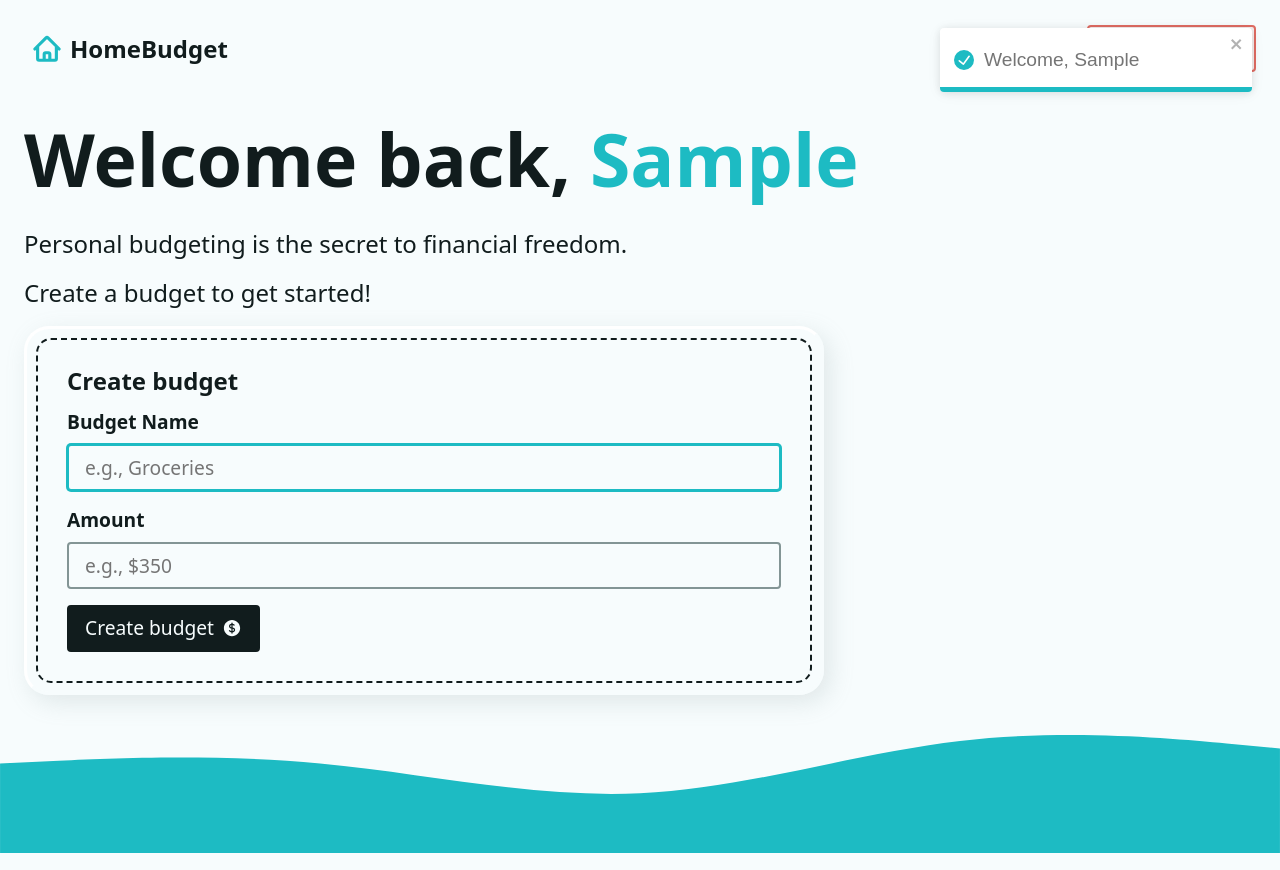
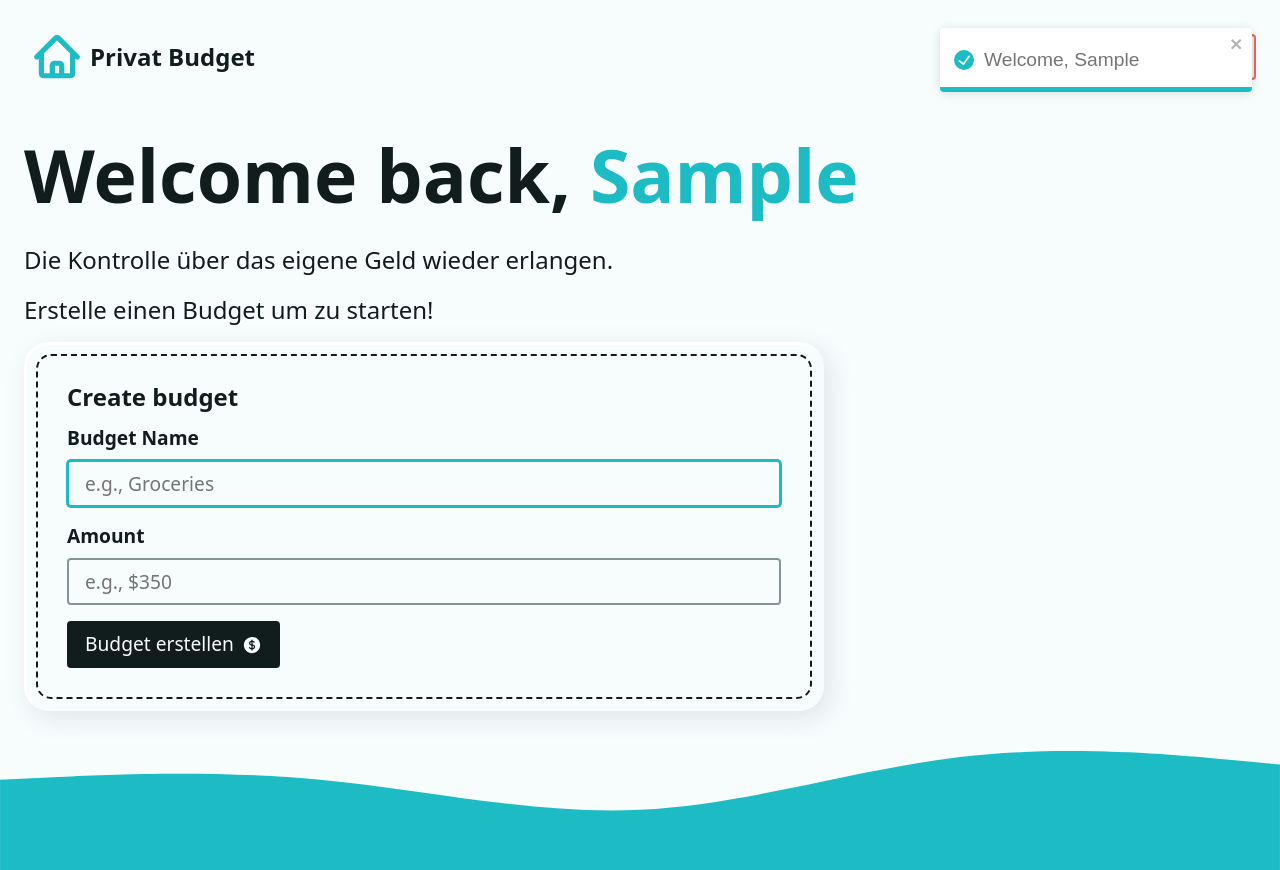
Before and after one commit to AfyonluDev/BudgetApp, a React (Vite) app: page / in a window 1280 px wide. Both pictures are taken after typing "Sample" into the empty fields and a click on the button "Benutzerkonto erstellen". Built offline with nearby package versions, Linux system fonts and the light colour scheme.

Commit message:
Einiges auf deutsch umgestellt.

```diff
--- a/src/components/AddBudgetForm.jsx
+++ b/src/components/AddBudgetForm.jsx
@@ -59,7 +59,7 @@ const AddBudgetForm = () => {
           {
             isSubmitting ? <span>Submitting…</span> : (
               <>
-                <span>Create budget</span>
+                <span>Budget erstellen</span>
                 <CurrencyDollarIcon width={20} />
               </>
             )
--- a/src/components/Nav.jsx
+++ b/src/components/Nav.jsx
@@ -14,8 +14,8 @@ const Nav = ({ userName }) => {
         to="/"
         aria-label="Go to home"
       >
-        <img src={logomark} alt="" height={30} />
-        <span>HomeBudget</span>
+        <img src={logomark} alt="" height={50} />
+        <span>Privat Budget</span>
       </NavLink>
       {
         userName && (
@@ -23,13 +23,13 @@ const Nav = ({ userName }) => {
             method="post"
             action="logout"
             onSubmit={(event) => {
-              if (!confirm("Delete user and all data?")) {
+              if (!confirm("Benutzerkonto löschen und alle dazugehörigen Daten?")) {
                 event.preventDefault()
               }
             }}
           >
             <button type="submit" className="btn btn--warning">
-              <span>Delete User</span>
+              <span>Benutzerkonto löschen</span>
               <TrashIcon width={20} />
             </button>
 
--- a/src/pages/Dashboard.jsx
+++ b/src/pages/Dashboard.jsx
@@ -124,8 +124,8 @@ const Dashboard = () => {
               </div>
             ) : (
               <div className="grid-sm">
-                <p>Personal budgeting is the secret to financial freedom.</p>
-                <p>Create a budget to get started!</p>
+                <p>Die Kontrolle über das eigene Geld wieder erlangen.</p>
+                <p>Erstelle einen Budget um zu starten!</p>
                 <AddBudgetForm />
               </div>
             )}
```
